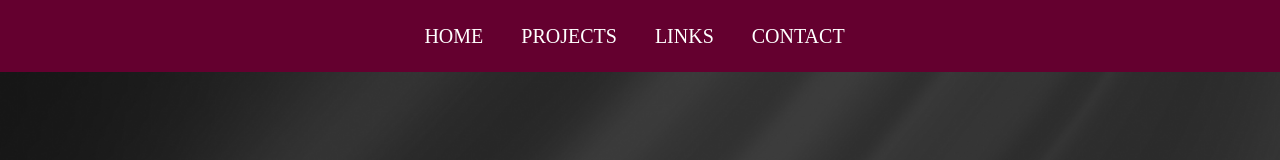
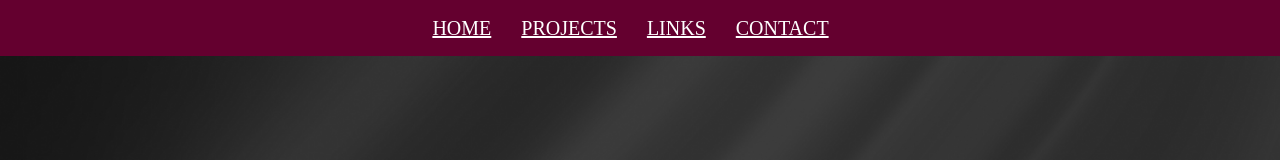
Before and after one commit to chrisma89/Chrisma-Caroline-Stephen, a React (Vite) app: page / in a window 1280 px wide. Shown: the top 160 px of the page. Built offline with nearby package versions, Linux system fonts and the light colour scheme; a web font is replaced by a local one.

Commit message:
nav link changed

```diff
--- a/src/components/navbar/index.jsx
+++ b/src/components/navbar/index.jsx
@@ -1,6 +1,7 @@
 import Container from 'react-bootstrap/Container';
 import Nav from 'react-bootstrap/Nav';
 import Navbar from 'react-bootstrap/Navbar';
+import { Link } from 'react-router-dom';
 import './style.css';
 
 function NavBar() {
@@ -11,10 +12,10 @@ function NavBar() {
         <Navbar.Toggle aria-controls="basic-navbar-nav" />
         <Navbar.Collapse id="basic-navbar-nav">
           <Nav className="">
-          <Nav.Link style={{color:"white", paddingRight :"30px", fontFamily : "roboto-black-italic"}} href="/">HOME</Nav.Link>
-            <Nav.Link style={{color:"white", paddingRight :"30px",fontFamily : "roboto-black-italic"}} href="/projects">PROJECTS</Nav.Link>
-            <Nav.Link style={{color:"white", paddingRight :"30px",fontFamily : "roboto-black-italic"}} href="/links">LINKS</Nav.Link>
-            <Nav.Link style={{color:"white", paddingRight :"30px",fontFamily : "roboto-black-italic"}} href="/contact">CONTACT</Nav.Link>
+          <Link style={{color:"white", paddingRight :"30px", fontFamily : "roboto-black-italic"}} to="/">HOME</Link>
+            <Link style={{color:"white", paddingRight :"30px",fontFamily : "roboto-black-italic"}} to="/projects">PROJECTS</Link>
+            <Link style={{color:"white", paddingRight :"30px",fontFamily : "roboto-black-italic"}} to="/links">LINKS</Link>
+            <Link style={{color:"white", paddingRight :"30px",fontFamily : "roboto-black-italic"}} to="/contact">CONTACT</Link>
 
           </Nav>
           </Navbar.Collapse>
```
